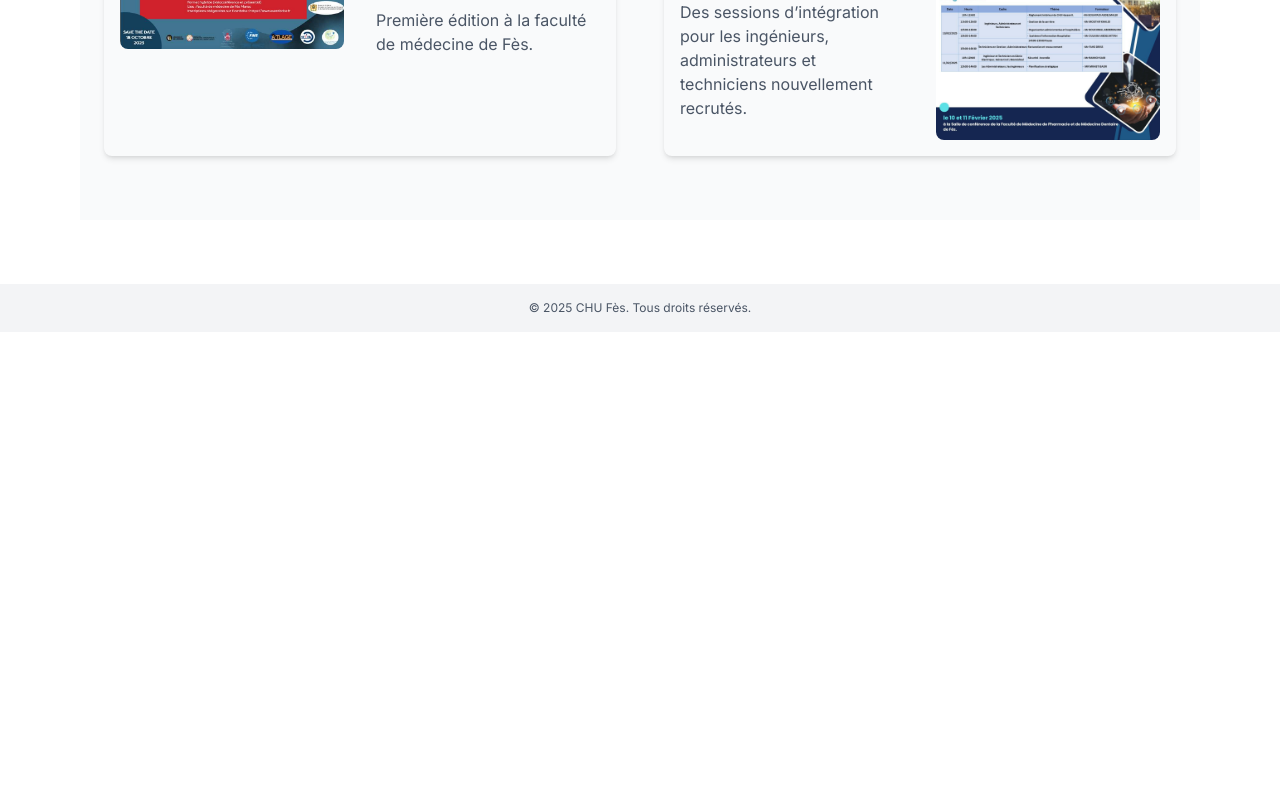
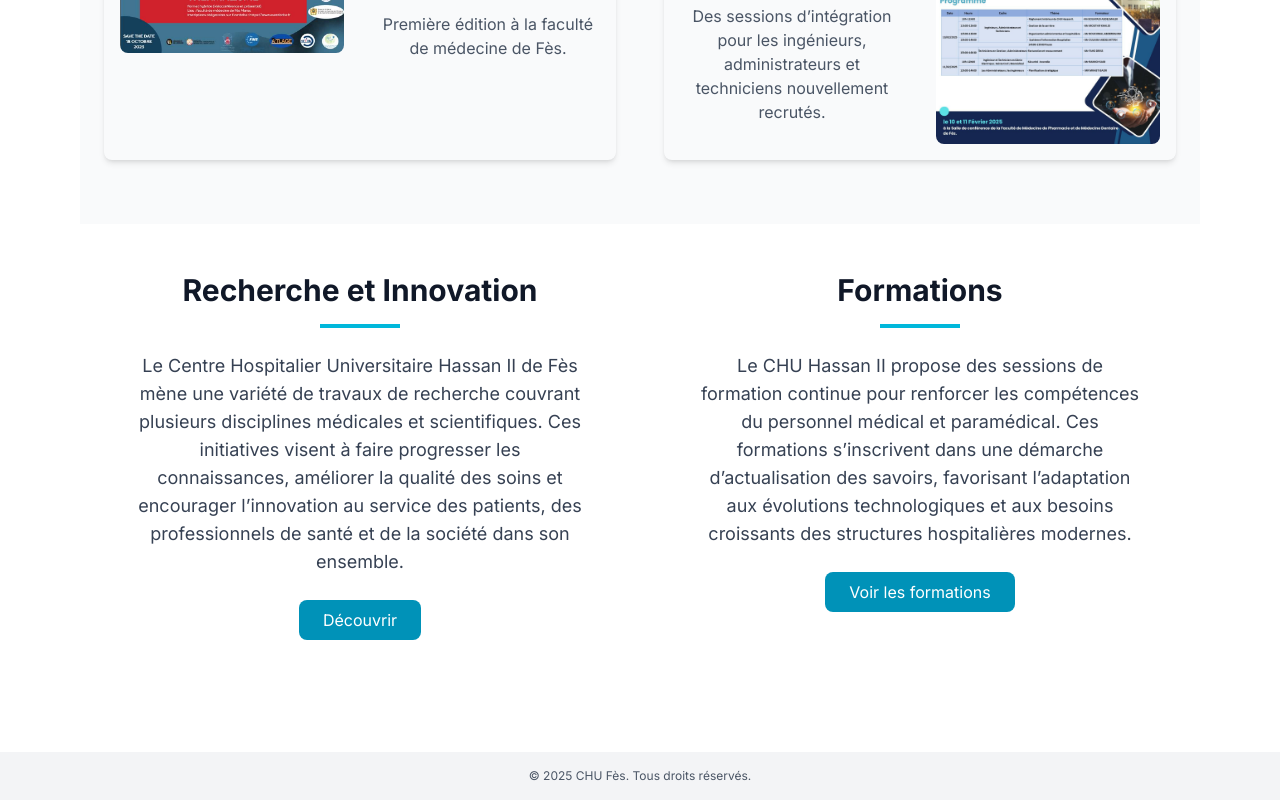
Before and after one commit to DEZZZ-GH/chu-fes, a Next.js app: page / in a window 1280 px wide. Shown: the part 1920-2720 px from the top of the page. Before the commit the page ends 2252 px from the top, so only its background shows below. Built offline with nearby package versions, Linux system fonts and the light colour scheme.

Commit message:
homepage update

```diff
--- a/src/app/page.tsx
+++ b/src/app/page.tsx
@@ -1,11 +1,14 @@
 import CarouselHero from '@/components/CarouselHero';
 import NewsSection from '@/components/NewsSection';
+import RechercheSection from '@/components/RechercheSection';
+
 
 export default function HomePage() {
   return (
     <>
       <CarouselHero />
       <NewsSection />
+      <RechercheSection />
     </>
   );
 }
--- a/src/app/recherche/page.tsx
+++ b/src/app/recherche/page.tsx
@@ -109,12 +109,6 @@ export default function RechercheModern() {
 </h1>
       <div className="border-b border-cyan-500 w-24 mx-auto mb-8"></div>
 
-<p className="max-w-3xl mx-auto text-gray-700 text-lg sm:text-xl text-justify leading-relaxed px-4 sm:px-0 mt-6">
-  La recherche constitue l’une des principales missions du <strong className="text-gray-700">Centre Hospitalier Universitaire Hassan II de Fès</strong>, indissociable du soin et de l'enseignement.
-  Elle s’inscrit dans la volonté des professionnels d’offrir aux usagers des prises en charge actuelles et innovantes.
-</p>
-
-
       {sections.map((section, index) => {
         const isOpen = openIndex === index;
         return (
--- a/src/components/Header.tsx
+++ b/src/components/Header.tsx
@@ -29,7 +29,7 @@ export default function Header() {
     { path: '/examen', label: 'Examen' },
     { path: '/hospitalisation', label: 'Hospitalisation' },
     { path: '/formation', label: 'Formation' },
-    { path: '/recherche', label: 'Recherche' },
+    { path: '/recherche', label: 'Recherches' },
     { path: '/videos', label: 'Vidéos' },
     { path: '/rapports', label: 'Rapports' },
     { path: '/reglement', label: 'Règlements' },
--- a/src/components/NewsSection.tsx
+++ b/src/components/NewsSection.tsx
@@ -40,9 +40,12 @@ const newsItems = [
 export default function NewsSection() {
   return (
     <section className="bg-gray-50 py-16 px-6 max-w-7xl mx-auto">
-      <h2 className="text-3xl font-bold text-center mb-10 text-blue-900 tracking-wide underline">
+            <div className="max-w-7xl mx-auto text-center">
+        <h2 className="text-3xl font-bold text-gray-900 mb-4">
         Les Dernières Nouvelles
       </h2>
+              <div className="w-20 h-1 bg-cyan-500 mx-auto mb-6" />
+
       <div className="grid grid-cols-1 md:grid-cols-2 gap-12">
         {newsItems.map((item, index) => (
           <div
@@ -68,6 +71,7 @@ export default function NewsSection() {
           </div>
         ))}
       </div>
+      </div>
     </section>
   );
 }
--- /dev/null
+++ b/src/components/RechercheSection.tsx
@@ -0,0 +1,44 @@
+'use client';
+import Link from 'next/link';
+
+export default function RechercheSection() {
+  return (
+    <section className="px-6 py-12 bg-white">
+      <div className="max-w-7xl mx-auto grid md:grid-cols-2 gap-12 text-center">
+        {/* Recherche */}
+        <div>
+          <h2 className="text-3xl font-bold text-gray-900 mb-4">
+            Recherche et Innovation
+          </h2>
+          <div className="w-20 h-1 bg-cyan-500 mx-auto mb-6" />
+          <p className="text-gray-700 text-lg mb-6 max-w-md mx-auto">
+            Le Centre Hospitalier Universitaire Hassan II de Fès mène une variété de travaux de recherche couvrant plusieurs disciplines médicales et scientifiques. Ces initiatives visent à faire progresser les connaissances, améliorer la qualité des soins et encourager l’innovation au service des patients, des professionnels de santé et de la société dans son ensemble.
+          </p>
+          <Link
+            href="/recherche"
+            className="inline-block px-6 py-2 bg-cyan-600 text-white rounded-lg hover:bg-cyan-700 transition"
+          >
+            Découvrir
+          </Link>
+        </div>
+
+        {/* Formation */}
+        <div>
+          <h2 className="text-3xl font-bold text-gray-900 mb-4">
+            Formations
+          </h2>
+          <div className="w-20 h-1 bg-cyan-500 mx-auto mb-6" />
+          <p className="text-gray-700 text-lg mb-6 max-w-md mx-auto">
+            Le CHU Hassan II propose des sessions de formation continue pour renforcer les compétences du personnel médical et paramédical. Ces formations s’inscrivent dans une démarche d’actualisation des savoirs, favorisant l’adaptation aux évolutions technologiques et aux besoins croissants des structures hospitalières modernes.
+          </p>
+          <Link
+            href="/formation"
+            className="inline-block px-6 py-2 bg-cyan-600 text-white rounded-lg hover:bg-cyan-700 transition"
+          >
+            Voir les formations
+          </Link>
+        </div>
+      </div>
+    </section>
+  );
+}
```
